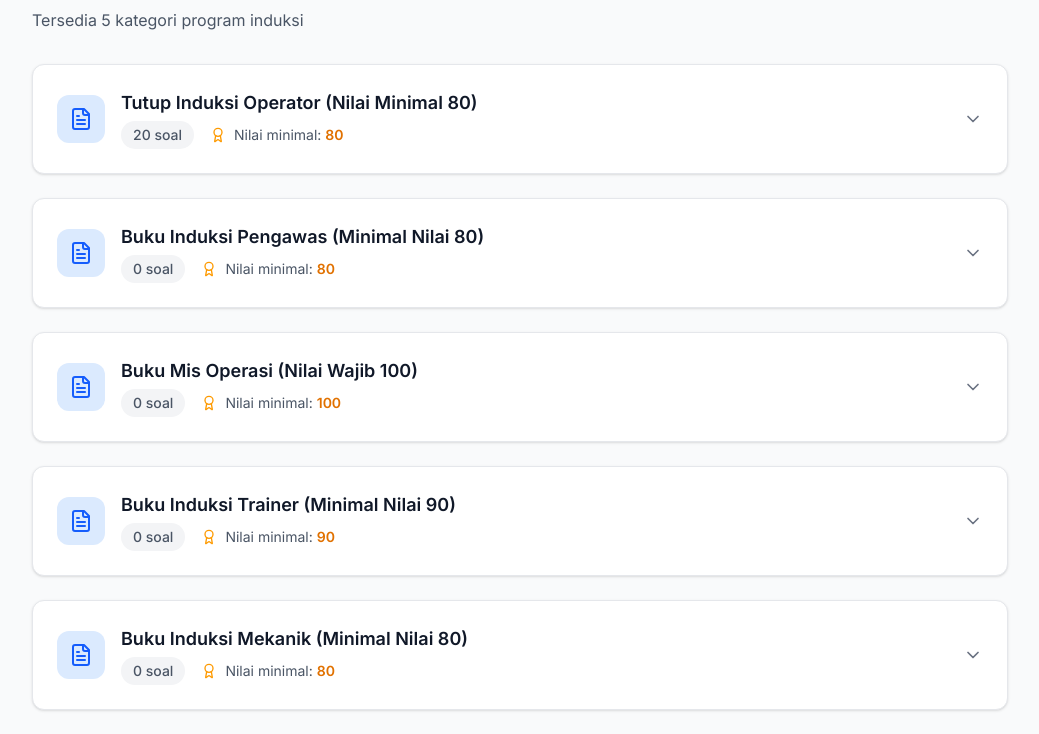
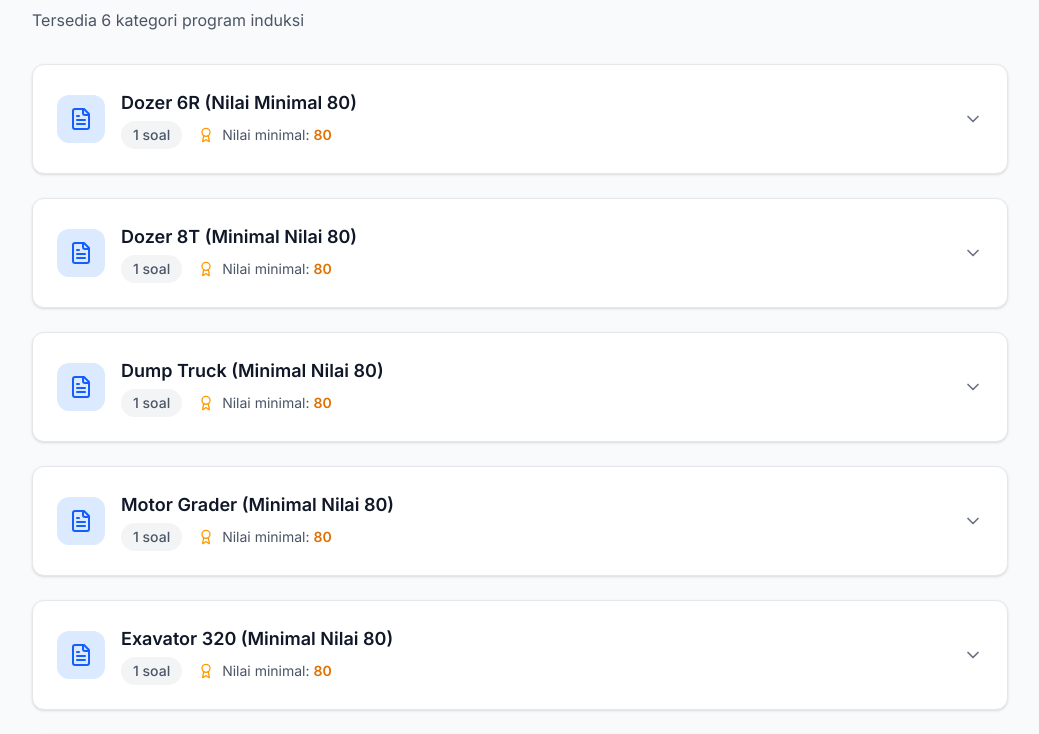
Before and after one commit to Rizafii/cdecoal, a Next.js app: page /pelatihan/induksi in a window 1280 px wide. Shown: the part 870-1604 px from the top of the page, without its empty margins (120-1159 px from the left). Built offline with nearby package versions, Linux system fonts and the light colour scheme.

Commit message:
progress induksi

```diff
--- a/src/app/pelatihan/induksi/data.ts
+++ b/src/app/pelatihan/induksi/data.ts
@@ -14,106 +14,75 @@ export interface KategoriSoal {
 
 export const induksiData: KategoriSoal[] = [
   {
-    id: "operator",
-    title: "Tutup Induksi Operator (Nilai Minimal 80)",
+    id: "dozer",
+    title: "Dozer 6R (Nilai Minimal 80)",
     minimalNilai: 80,
     soalList: [
       {
-        id: "ob-hauler",
-        title: "Soal OB Hauler",
-        href: "/induksi/soal/ob-hauler",
-      },
-      {
-        id: "big-digger",
-        title: "Soal Big Digger",
-        href: "/induksi/soal/big-digger",
-      },
-      {
-        id: "excavator-support",
-        title: "Soal Excavator Support",
-        href: "/induksi/soal/excavator-support",
-      },
-      {
-        id: "bulldozer",
-        title: "Soal Bulldozer",
-        href: "/induksi/soal/bulldozer",
-      },
-      { id: "wa-wd", title: "Soal WA/WD", href: "/induksi/soal/wa-wd" },
-      {
-        id: "motor-grader",
-        title: "Soal Motor Grader",
-        href: "/induksi/soal/motor-grader",
-      },
-      {
-        id: "compactor",
-        title: "Soal Compactor",
-        href: "/induksi/soal/compactor",
-      },
-      {
-        id: "drilling-machine",
-        title: "Soal Drilling Machine",
-        href: "/induksi/soal/drilling-machine",
-      },
-      { id: "dt-coal", title: "Soal DT Coal", href: "/induksi/soal/dt-coal" },
-      { id: "trailer", title: "Soal Trailer", href: "/induksi/soal/trailer" },
-      {
-        id: "fuel-lube-truck",
-        title: "Soal Fuel Lube Truck",
-        href: "/induksi/soal/fuel-lube-truck",
-      },
-      { id: "wt-dt", title: "Soal WT DT", href: "/induksi/soal/wt-dt" },
-      { id: "wt-hd", title: "Soal WT HD", href: "/induksi/soal/wt-hd" },
-      {
-        id: "forklift",
-        title: "Soal Forklift",
-        href: "/induksi/soal/forklift",
-      },
-      { id: "manitou", title: "Soal Manitou", href: "/induksi/soal/manitou" },
-      { id: "tadano", title: "Soal Tadano", href: "/induksi/soal/tadano" },
-      {
-        id: "welding-truck",
-        title: "Soal Welding Truck",
-        href: "/induksi/soal/welding-truck",
-      },
-      {
-        id: "user-produksi",
-        title: "Soal User Produksi",
-        href: "/induksi/soal/user-produksi",
-      },
-      {
-        id: "golden-rules",
-        title: "Survey Pemahaman 11 Golden Rules",
-        href: "/induksi/survey/golden-rules",
-      },
-      {
-        id: "perilaku-kerja",
-        title: "Survey Perilaku Kerja Aman",
-        href: "/induksi/survey/perilaku-kerja",
+        id: "soal-dozer-6r",
+        title: "Soal Dozer 6R",
+        href: "https://forms.gle/7L5wPNQh2anKcmAJ7",
       },
     ],
   },
   {
-    id: "pengawas",
-    title: "Buku Induksi Pengawas (Minimal Nilai 80)",
+    id: "dozer2",
+    title: "Dozer 8T (Minimal Nilai 80)",
     minimalNilai: 80,
-    soalList: [],
+    soalList: [
+      {
+        id: "soal-dozer-8t",
+        title: "Soal Dozer 8T",
+        href: "https://forms.gle/3QDGPbiHPPtRXRLY6",
+      },
+    ],
   },
   {
-    id: "mis-operasi",
-    title: "Buku Mis Operasi (Nilai Wajib 100)",
-    minimalNilai: 100,
-    soalList: [],
+    id: "dumptruck",
+    title: "Dump Truck (Minimal Nilai 80)",
+    minimalNilai: 80,
+    soalList: [
+      {
+        id: "soal-dumptruck",
+        title: "Soal Dump Truck",
+        href: "https://forms.gle/Z1rPfi4NJgjfaNm78",
+      },
+    ],
   },
   {
-    id: "trainer",
-    title: "Buku Induksi Trainer (Minimal Nilai 90)",
-    minimalNilai: 90,
-    soalList: [],
+    id: "motorgrader",
+    title: "Motor Grader (Minimal Nilai 80)",
+    minimalNilai: 80,
+    soalList: [
+      {
+        id: "soal-motor-grader",
+        title: "Soal Motor Grader",
+        href: "https://forms.gle/naeW4rwwDbn72jZe8",
+      },
+    ],
   },
   {
-    id: "mekanik",
-    title: "Buku Induksi Mekanik (Minimal Nilai 80)",
+    id: "exavator320",
+    title: "Exavator 320 (Minimal Nilai 80)",
     minimalNilai: 80,
-    soalList: [],
+    soalList: [
+      {
+        id: "soal-exavator-320",
+        title: "Soal Exavator 320",
+        href: "https://forms.gle/wHuf7PKptFPmhZpP7",
+      },
+    ],
+  },
+  {
+    id: "exavator395b",
+    title: "Exavator 395 B (Minimal Nilai 80)",
+    minimalNilai: 80,
+    soalList: [
+      {
+        id: "soal-exavator-395b",
+        title: "Soal Exavator 395 B",
+        href: "https://forms.gle/iRpYrpLq1rDuu78z9",
+      },
+    ],
   },
 ];
```
